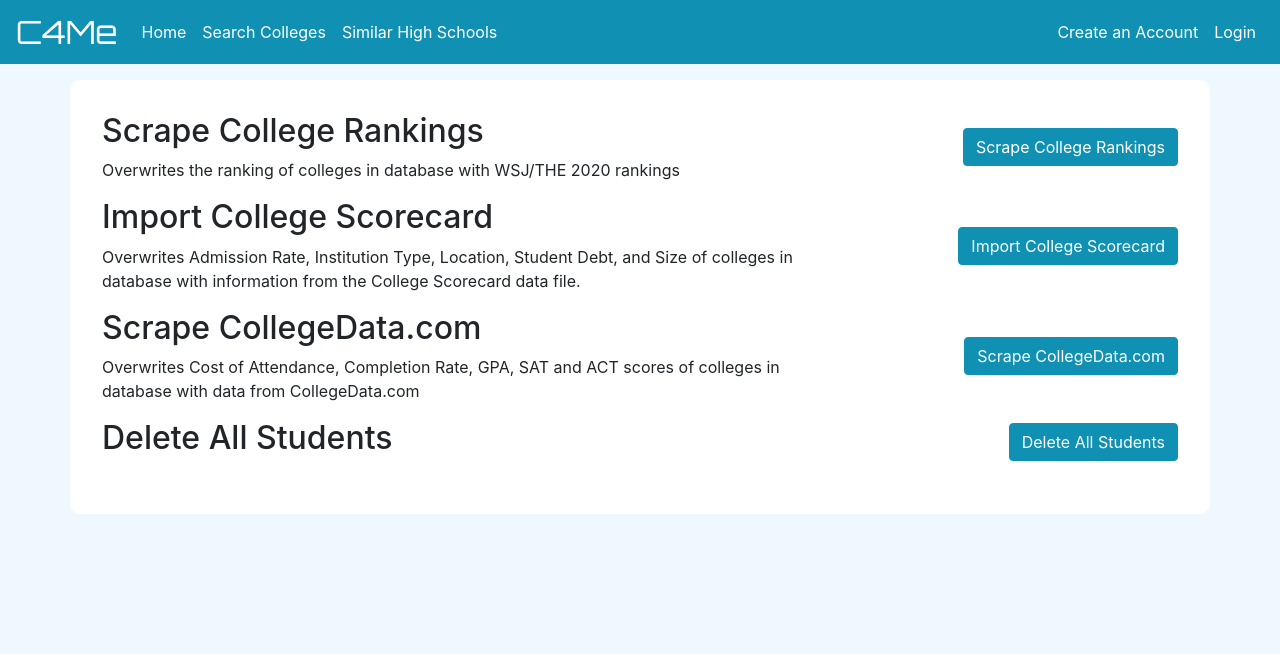
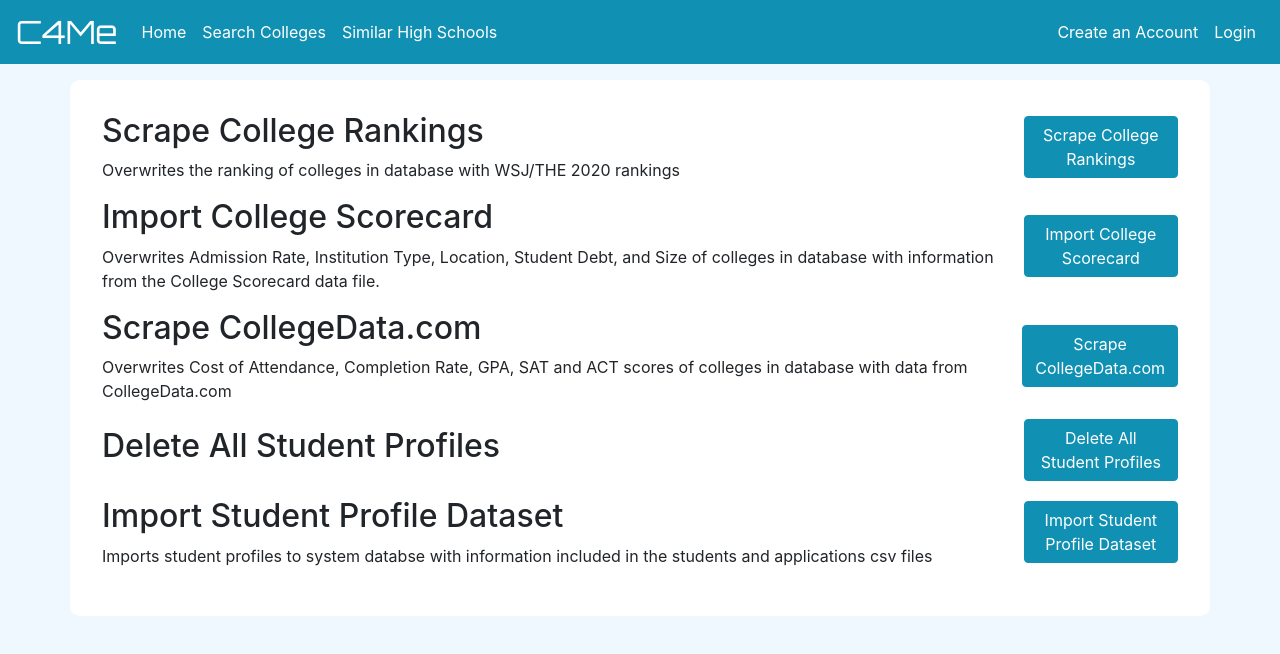
Before and after one commit to swuleung/c4me, a React (Create React App) app in the folder front-end/: page /admin in a window 1280 px wide. Shown: the top 654 px of the page. Built offline with nearby package versions, Linux system fonts and the light colour scheme.

Commit message:
Add import student profile to admin page

```diff
--- a/front-end/src/components/Admin/Admin.js
+++ b/front-end/src/components/Admin/Admin.js
@@ -1,6 +1,6 @@
 import React, { useState } from 'react';
 import { Button, Alert, Container, Row, Col } from 'react-bootstrap';
-import { scrapeCollegeRanking, scrapeCollegeData, importCollegeScorecard, deleteAllStudents } from '../../services/api/admin';
+import { scrapeCollegeRanking, scrapeCollegeData, importCollegeScorecard, deleteAllStudents, importStudents, importStudentApplications } from '../../services/api/admin';
 
 const Admin = (props) => {
     const [errorAlert, setErrorAlert] = useState(false);
@@ -54,6 +54,26 @@ const Admin = (props) => {
         });
     }
 
+    const handleImportStudentProfiles = () => {
+        importStudents().then((resultStudent) => {
+            if (resultStudent.error) {
+                setErrorAlert(true);
+                setErrorMessage(resultStudent.error);
+            }
+            if (resultStudent.ok) {
+                importStudentApplications().then((resultApp) => {
+                    if (resultApp.error) {
+                        setErrorAlert(true);
+                        setErrorMessage(resultApp.error);
+                    }
+                    if (resultApp.ok) {
+                        setErrorAlert(false);
+                    }
+                });
+            }
+        })
+    }
+
     return (
         <div>
             {errorAlert &&
@@ -63,38 +83,47 @@ const Admin = (props) => {
             }
             <Container>
                 <Row className='align-items-center mb-3'>
-                    <Col sm='8'>
+                    <Col sm='10'>
                         <h2>Scrape College Rankings</h2>
                         <div>Overwrites the ranking of colleges in database with WSJ/THE 2020 rankings</div>
                     </Col>
-                    <Col sm='4'>
-                        <Button onClick={e =>{ handleScrapeCollegeRankings(e) }} className="float-right">Scrape College Rankings</Button>
+                    <Col sm='2'>
+                        <Button onClick={e => { handleScrapeCollegeRankings(e) }} className="float-right">Scrape College Rankings</Button>
                     </Col>
                 </Row>
                 <Row className='align-items-center mb-3'>
-                    <Col sm='8'>
+                    <Col sm='10'>
                         <h2>Import College Scorecard</h2>
                         <div>Overwrites Admission Rate, Institution Type, Location, Student Debt, and Size of colleges in database with information from the College Scorecard data file.</div>
                     </Col>
-                    <Col sm='4'>
-                        <Button onClick={e =>{ handleImportCollegeScorecard(e) }} className="float-right">Import College Scorecard</Button>
+                    <Col sm='2'>
+                        <Button onClick={e => { handleImportCollegeScorecard(e) }} className="float-right">Import College Scorecard</Button>
                     </Col>
                 </Row>
                 <Row className='align-items-center mb-3'>
-                    <Col sm='8'>
+                    <Col sm='10'>
                         <h2>Scrape CollegeData.com</h2>
                         <div>Overwrites Cost of Attendance, Completion Rate, GPA, SAT and ACT scores of colleges in database with data from CollegeData.com</div>
                     </Col>
-                    <Col sm='4'>
-                        <Button onClick={e =>{ handleScrapeCollegeData(e) }} className="float-right">Scrape CollegeData.com</Button>
+                    <Col sm='2'>
+                        <Button onClick={e => { handleScrapeCollegeData(e) }} className="float-right">Scrape CollegeData.com</Button>
                     </Col>
                 </Row>
                 <Row className='align-items-center mb-3'>
-                    <Col sm='8'>
-                        <h2>Delete All Students</h2>
+                    <Col sm='10'>
+                        <h2>Delete All Student Profiles</h2>
                     </Col>
-                    <Col sm='4'>
-                        <Button onClick={e =>{ handleDeleteAllStudents(e) }} className="float-right">Delete All Students</Button>
+                    <Col sm='2'>
+                        <Button onClick={e => { handleDeleteAllStudents(e) }} className="float-right">Delete All Student Profiles</Button>
+                    </Col>
+                </Row>
+                <Row className='align-items-center mb-3'>
+                    <Col sm='10'>
+                        <h2>Import Student Profile Dataset</h2>
+                        <div>Imports student profiles to system databse with information included in the students and applications csv files</div>
+                    </Col>
+                    <Col sm='2'>
+                        <Button onClick={e => { handleImportStudentProfiles(e) }} className="float-right">Import Student Profile Dataset</Button>
                     </Col>
                 </Row>
             </Container>
--- a/front-end/src/services/api/admin.js
+++ b/front-end/src/services/api/admin.js
@@ -26,10 +26,10 @@ module.exports = {
                     "Content-Type": "application/json; charset=utf-8"
                 }
             });
-            return await result.json();
+            return await result;
         } catch (error) {
             return {
-                error: error.message + ' sql data'
+                error: error.message
             }
         }
     },
@@ -66,5 +66,39 @@ module.exports = {
                 error: error.message + ' sql data'
             }
         }
+    },
+    importStudents: async function() {
+        try {
+            let result = await fetch(`http://localhost:9000/admin/importStudents`,  {
+                method: "GET",
+                credentials: 'include',
+                headers: {
+                    Accept: "application/json",
+                    "Content-Type": "application/json; charset=utf-8"
+                },
+            });
+            return await result.json();
+        } catch (error) {
+            return {
+                error: error.message + ' sql data'
+            }
+        }
+    },
+    importStudentApplications: async function() {
+        try {
+            let result = await fetch(`http://localhost:9000/admin/importApplications`,  {
+                method: "GET",
+                credentials: 'include',
+                headers: {
+                    Accept: "application/json",
+                    "Content-Type": "application/json; charset=utf-8"
+                }
+            });
+            return await result.json();
+        } catch (error) {
+            return {
+                error: error.message + ' sql data'
+            }
+        }
     }
 }
```
